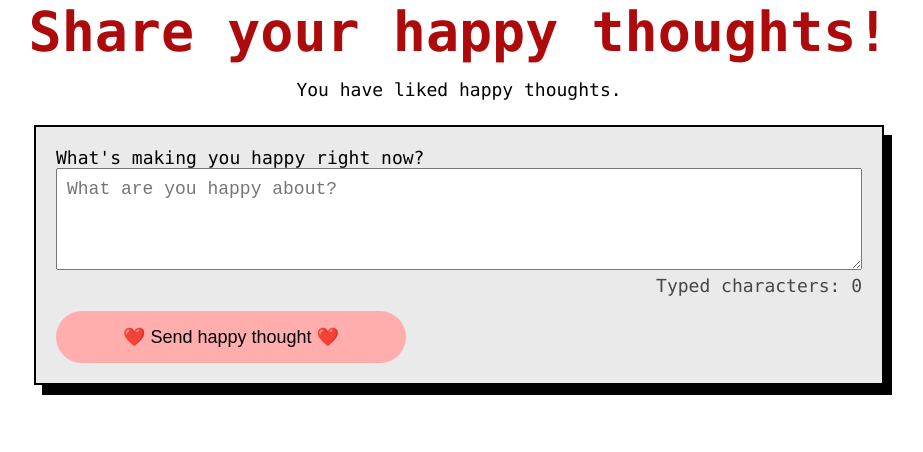
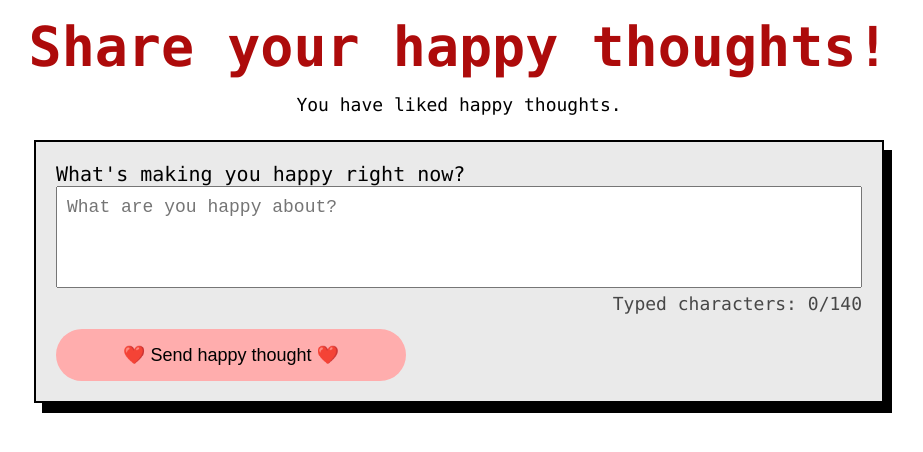
Before and after one commit to Technigo/project-happy-thoughts-vite, a React (Vite) app: page / in a window 1280 px wide. Shown: the top 452 px of the page, without its empty margins (181-1104 px from the left). Built offline with nearby package versions, Linux system fonts and the light colour scheme; no server answers.

Commit message:
deleted unnecessary files

```diff
--- a/src/components/HeartButton.jsx
+++ b/src/components/HeartButton.jsx
@@ -10,6 +10,7 @@ export const HeartButton = ({
   setTotalNumberOfLikes,
 }) => {
   const [isLiked, setIsLiked] = useState(false);
+
   const handleLike = (thoughtId) => {
     fetch(`https://happy-thoughts-ux7hkzgmwa-uc.a.run.app/thoughts/${thoughtId}/like`, {
       method: "POST",
@@ -26,9 +27,10 @@ export const HeartButton = ({
     setMessageData(
       messageData.map((thought) => (thought._id === thoughtId ? { ...thought, hearts: thought.hearts + 1 } : thought))
     );
+
     setIsLiked(!isLiked);
   };
-
+  // if the heart button is clicked the chosen post's heart button will add a css class to the button
   return (
     <>
       <button className={`heartbutton ${isLiked ? "liked" : ""}`} onClick={() => handleLike(thoughtId)}>
--- a/src/components/MessageInput.jsx
+++ b/src/components/MessageInput.jsx
@@ -60,7 +60,7 @@ export const MessageInput = ({ setLoading, setMessageData }) => {
             setTooManyCharacters(false);
           }}></textarea>
       </label>
-      <p className={numberOfCharacters > 140 ? "error-color" : ""}>Typed characters: {numberOfCharacters}</p>
+      <p className={numberOfCharacters > 140 ? "error-color" : ""}>Typed characters: {numberOfCharacters}/140</p>
       {tooFewCharacters && <p className="error-color">oops .. too few characters, try again </p>}
       {tooManyCharacters && <p className="error-color">oops .. too many characters, try again</p>}
       <button>
--- a/src/index.css
+++ b/src/index.css
@@ -26,6 +26,7 @@ h1 {
   font-size: 35px;
   text-align: center;
   color: var(--secondary-color);
+  margin-top: 15px;
 }
 
 label,
@@ -55,6 +56,7 @@ form {
 form label {
   display: flex;
   flex-direction: column;
+  font-size: 20px;
 }
 
 form p {
@@ -74,6 +76,7 @@ form button {
 
 textarea {
   padding: 10px;
+  resize: none;
 }
 
 .message-box {
```
Also changed, not shown: 2 other files (tests, documents, lock files or other folders).
